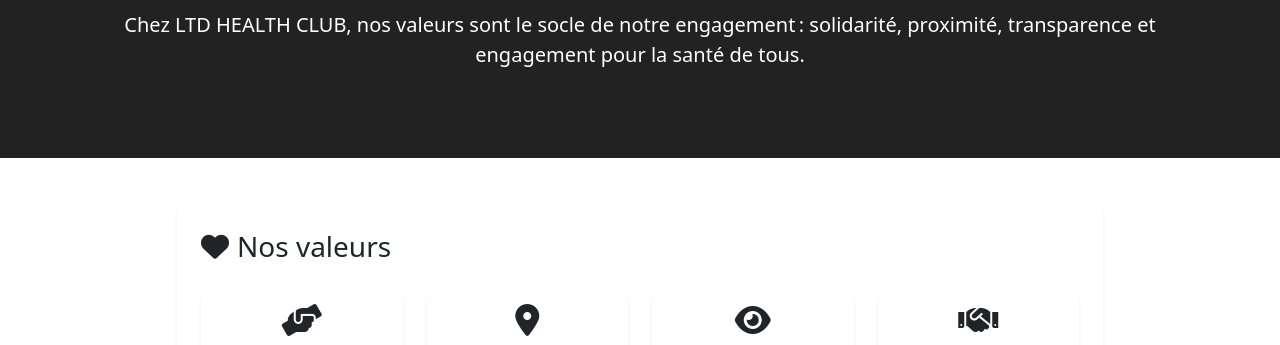
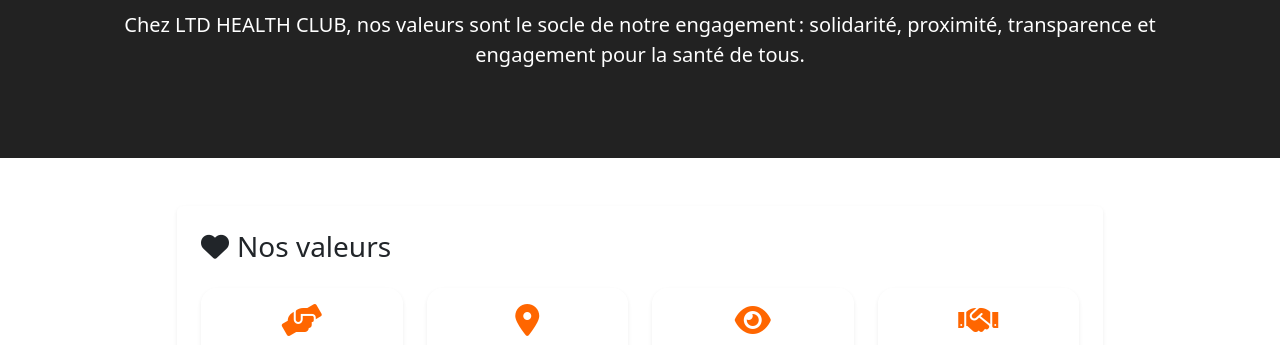
Before and after one commit to samksk10/LTDHEALTH, a plain HTML site: page valeurs.html in a window 1280 px wide. Shown: the part 455-800 px from the top of the page. Drawn offline with nearby package versions, Linux system fonts and the light colour scheme.

Commit message:
arrangements_valeurs_ajout_coleurs_oranges

```diff
--- a/valeurs.html
+++ b/valeurs.html
@@ -88,7 +88,8 @@
                                 <div class="col-md-6 col-lg-3">
                                     <div
                                         class="valeur-card h-100 text-center p-3 rounded-4 shadow-sm bg-white bg-opacity-75">
-                                        <div class="mb-2 text-orange"><i class="fas fa-hands-helping fa-2x"></i></div>
+                                        <div class="mb-2 text-orange"><i class="fas fa-hands-helping fa-2x"
+                                                style="color: #ff6600;"></i></div>
                                         <h3 class="h5">Solidarité</h3>
                                         <p class="mb-0">Nous croyons en la force du collectif pour faire face aux aléas
                                             de la
@@ -98,7 +99,8 @@
                                 <div class="col-md-6 col-lg-3">
                                     <div
                                         class="valeur-card h-100 text-center p-3 rounded-4 shadow-sm bg-white bg-opacity-75">
-                                        <div class="mb-2 text-orange"><i class="fas fa-map-marker-alt fa-2x"></i></div>
+                                        <div class="mb-2 text-orange"><i class="fas fa-map-marker-alt fa-2x"
+                                                style="color: #ff6600;"></i></div>
                                         <h3 class="h5">Proximité</h3>
                                         <p class="mb-0">Nous sommes à l'écoute de nos adhérents et nous nous engageons à
                                             leur
@@ -108,7 +110,8 @@
                                 <div class="col-md-6 col-lg-3">
                                     <div
                                         class="valeur-card h-100 text-center p-3 rounded-4 shadow-sm bg-white bg-opacity-75">
-                                        <div class="mb-2 text-orange"><i class="fas fa-eye fa-2x"></i></div>
+                                        <div class="mb-2 text-orange"><i class="fas fa-eye fa-2x"
+                                                style="color: #ff6600;"></i></div>
                                         <h3 class="h5">Transparence</h3>
                                         <p class="mb-0">Nous garantissons une information claire et accessible sur nos
                                             offres et
@@ -118,7 +121,8 @@
                                 <div class="col-md-6 col-lg-3">
                                     <div
                                         class="valeur-card h-100 text-center p-3 rounded-4 shadow-sm bg-white bg-opacity-75">
-                                        <div class="mb-2 text-orange"><i class="fas fa-handshake fa-2x"></i></div>
+                                        <div class="mb-2 text-orange"><i class="fas fa-handshake fa-2x"
+                                                style="color: #ff6600;"></i></div>
                                         <h3 class="h5">Engagement</h3>
                                         <p class="mb-0">Nous défendons les intérêts de nos adhérents et promouvons
                                             l'accès aux
```
